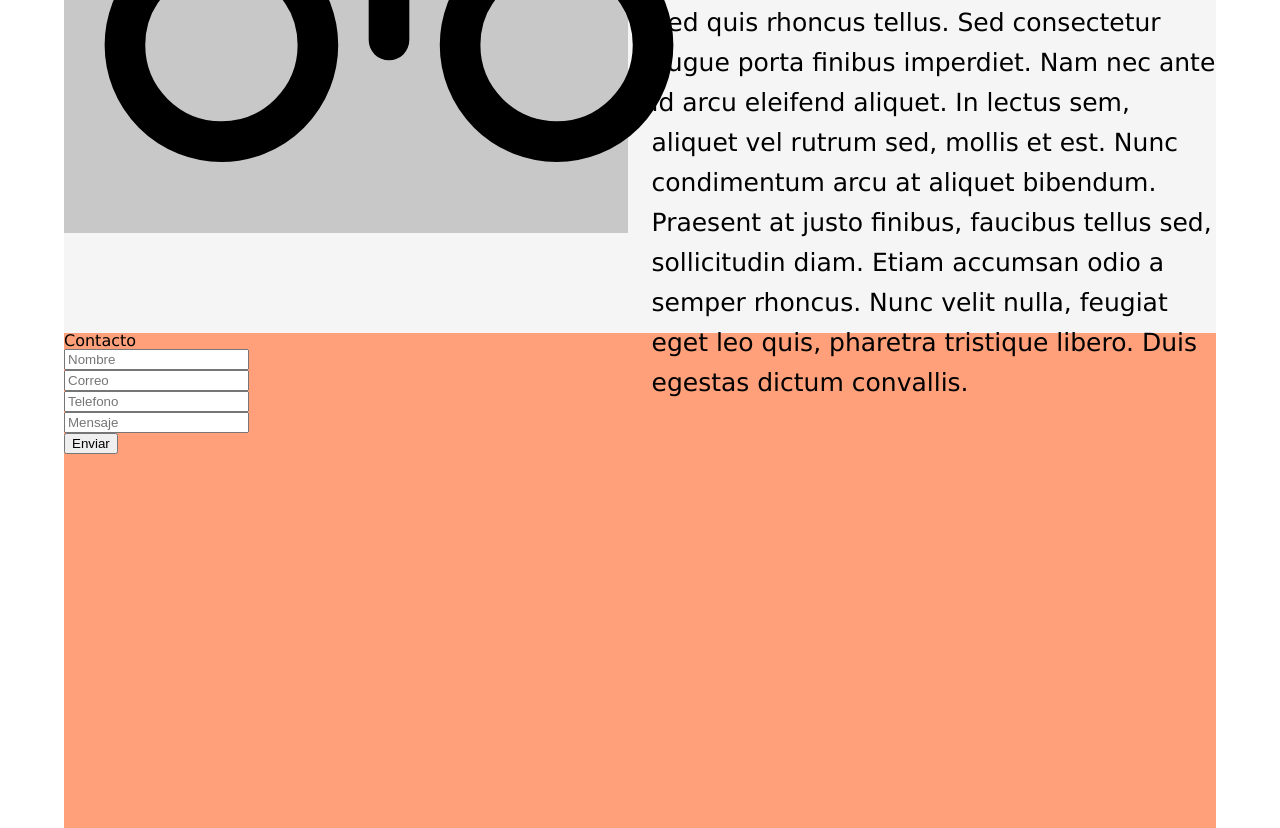
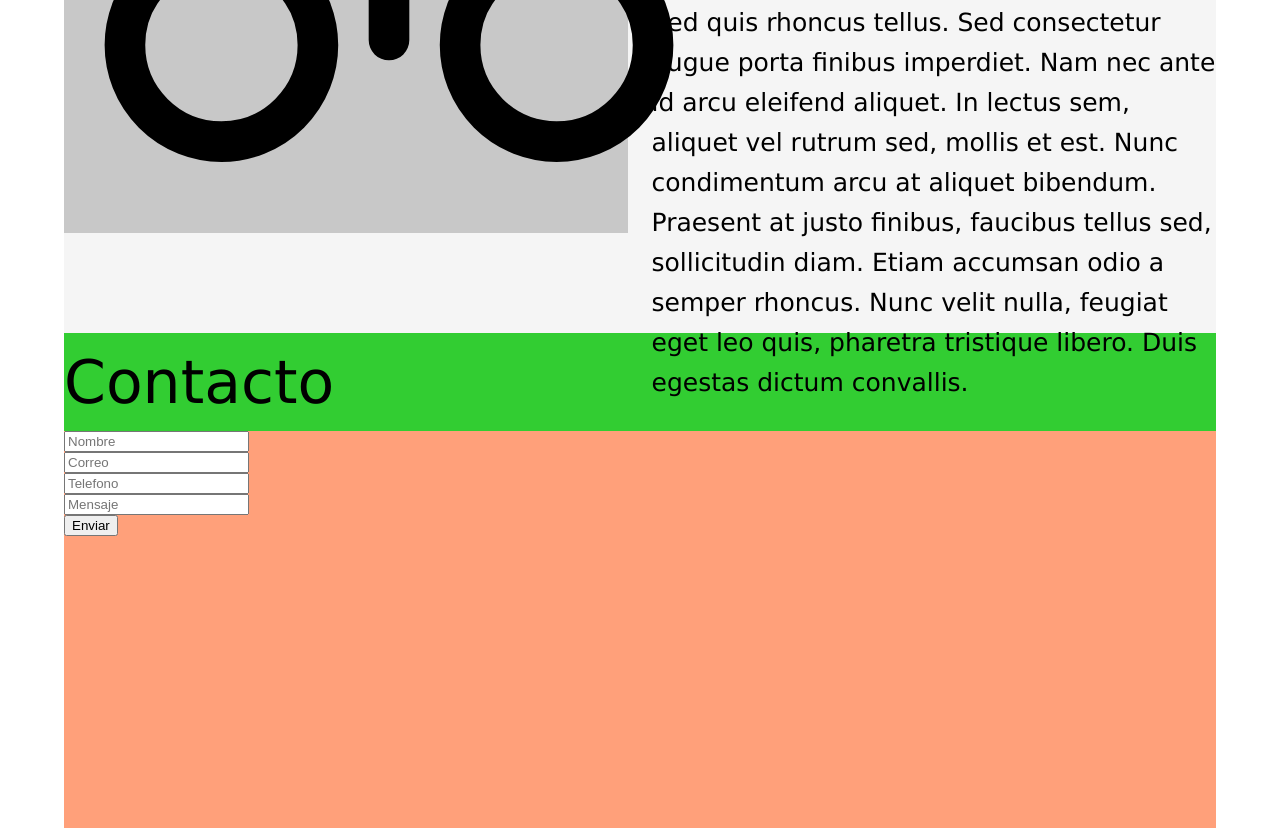
Before and after one commit to Michell-117/UniAcierta, a plain HTML site: page index.html in a window 1280 px wide. Shown: the part 1267-2095 px from the top of the page. Drawn offline with Linux system fonts and the light colour scheme.

Commit message:
Actualizacion 8:50

```diff
--- a/estilos.css
+++ b/estilos.css
@@ -94,6 +94,7 @@ table {
     font-size: 90px;
     letter-spacing: 8px;
     text-align: center;
+    text-shadow: 3px 3px 6px rgb(151, 147, 147);
     font-weight: 600;
     line-height: 130px;
     margin-bottom: 30px;
@@ -173,3 +174,12 @@ table {
     height: 650px;
     background-color: lightsalmon;
 }
+#CC_C3_D1{
+    display: flex;
+    align-items: center;
+    width: 100%;
+    height: 15%;
+    background-color: limegreen;
+    font-size: 60px;
+    font-weight: 400px;
+}
```
